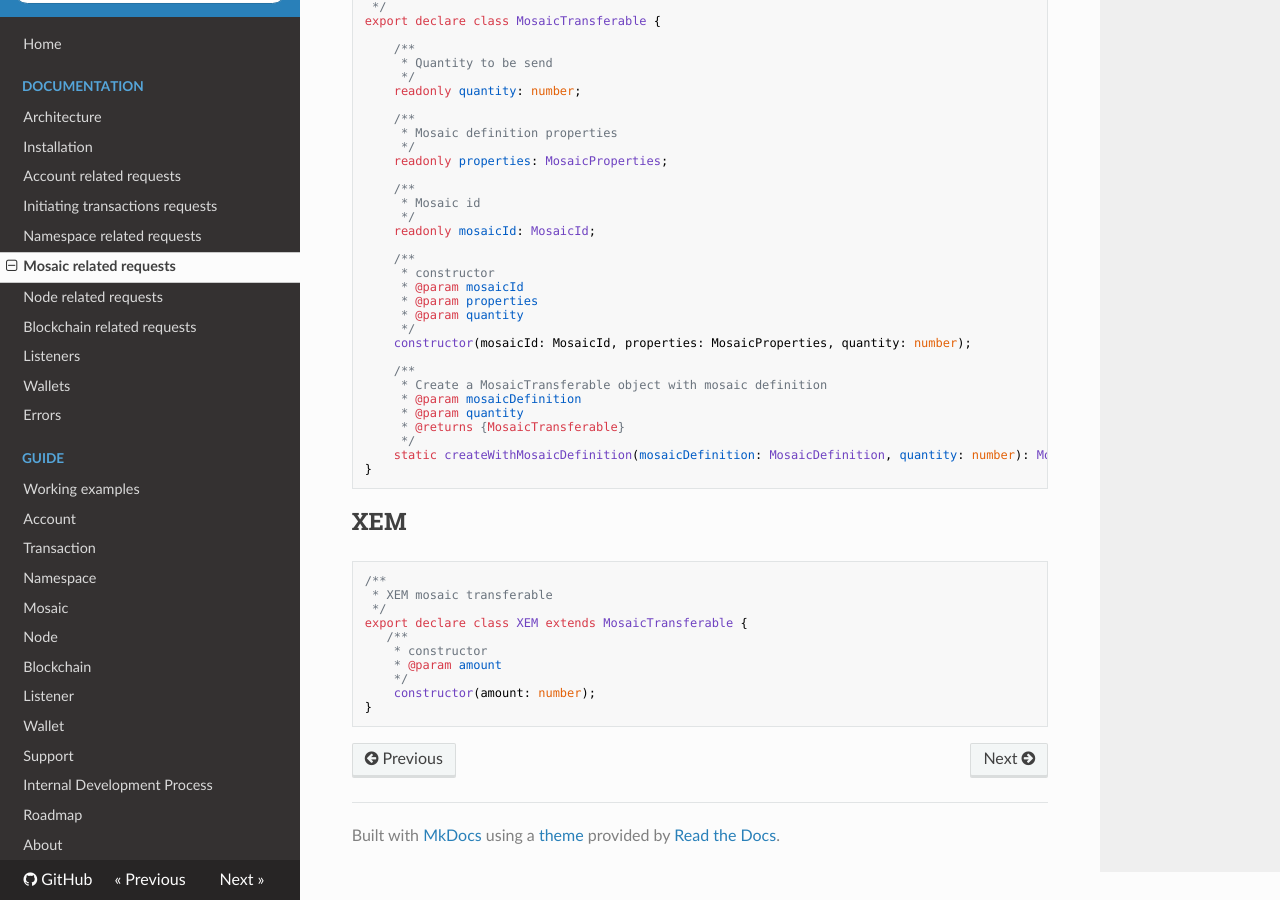
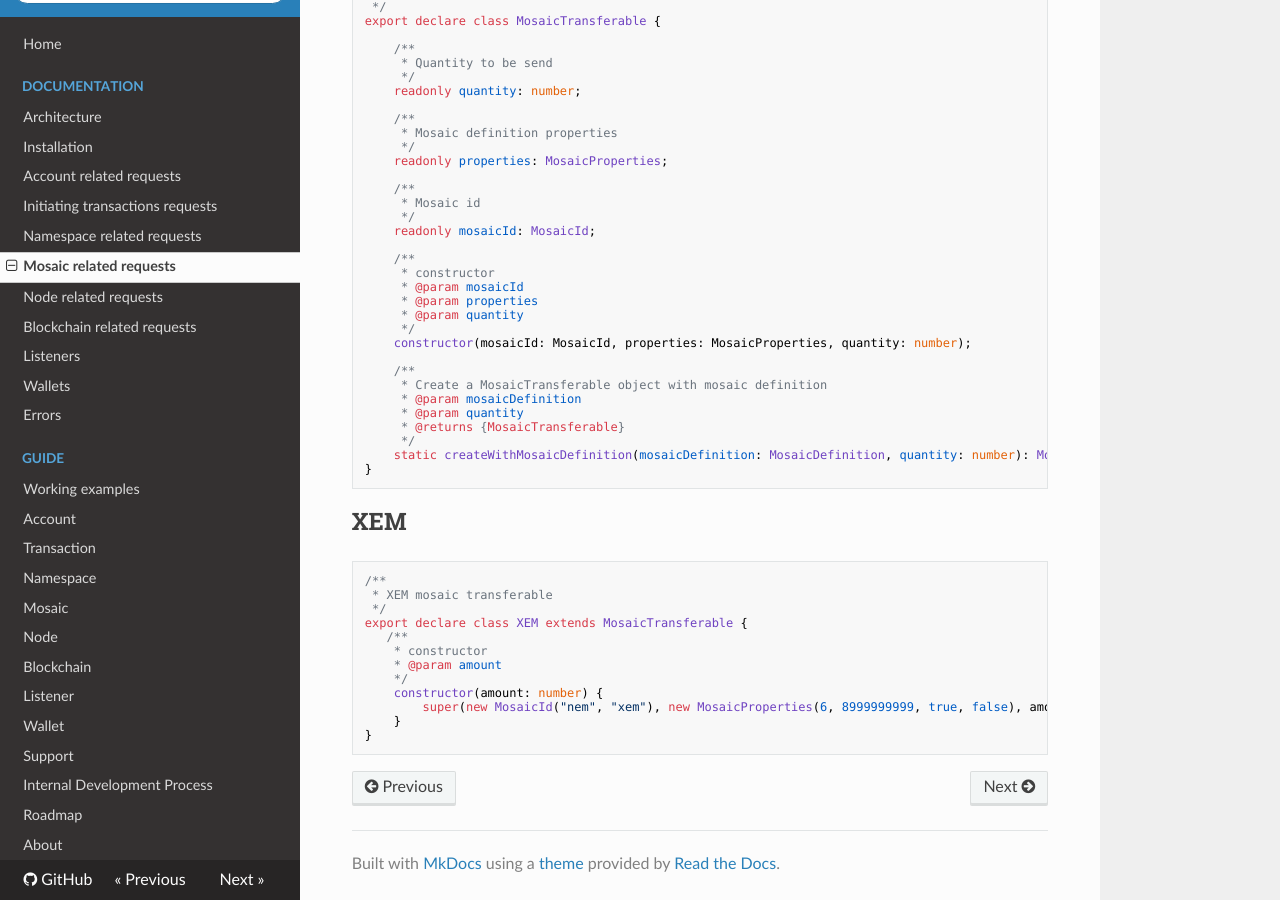
Before and after one commit to takahser/nem-library-docs, an MkDocs documentation site: the page built from docs/documentation/mosaic.md, in a window 1280 px wide and 900 px high, scrolled down 4936 px. Built offline with MkDocs 1.6.1, drawn with Linux system fonts in a browser that asks for light colours; nearby versions of some CDN libraries; old or Windows-style settings are respelled for this version of MkDocs.

Commit message:
ADDED XEM model constructor implementation

````diff
--- a/docs/documentation/mosaic.md
+++ b/docs/documentation/mosaic.md
@@ -362,6 +362,8 @@ export declare class XEM extends MosaicTransferable {
     * constructor
     * @param amount
     */
-    constructor(amount: number);
+    constructor(amount: number) {
+        super(new MosaicId("nem", "xem"), new MosaicProperties(6, 8999999999, true, false), amount);
+    }
 }
 ```
````
